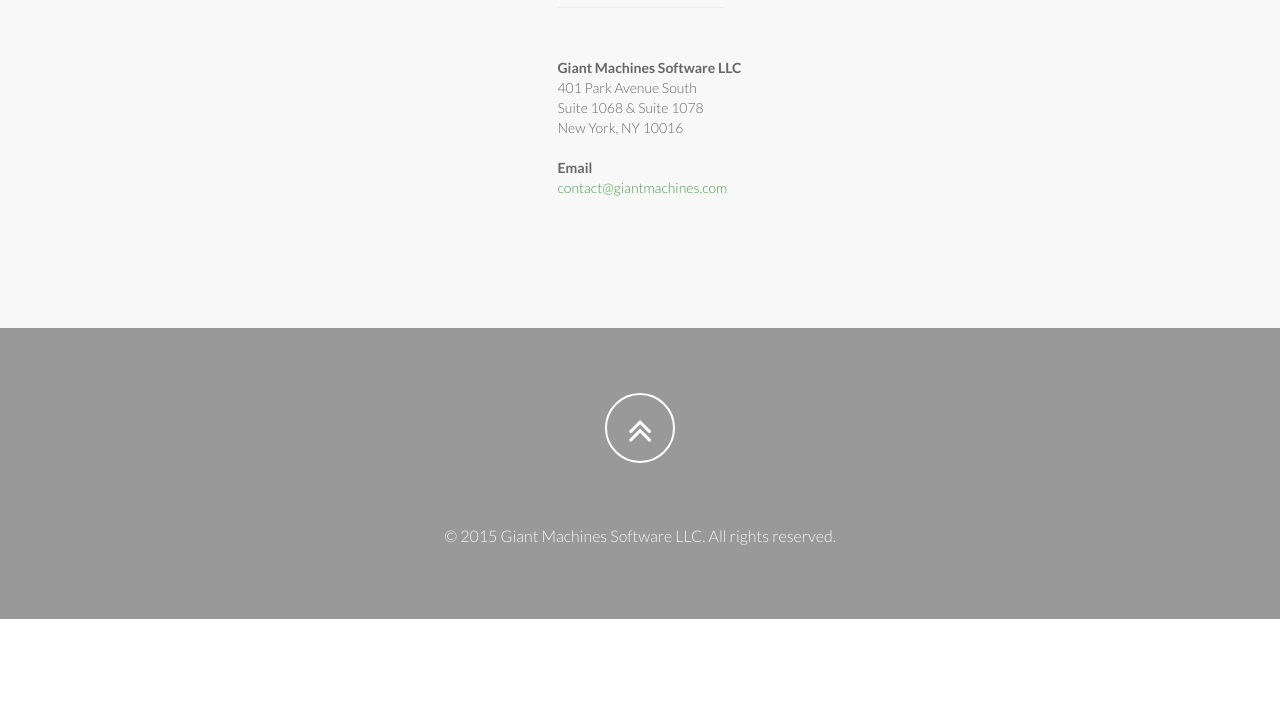
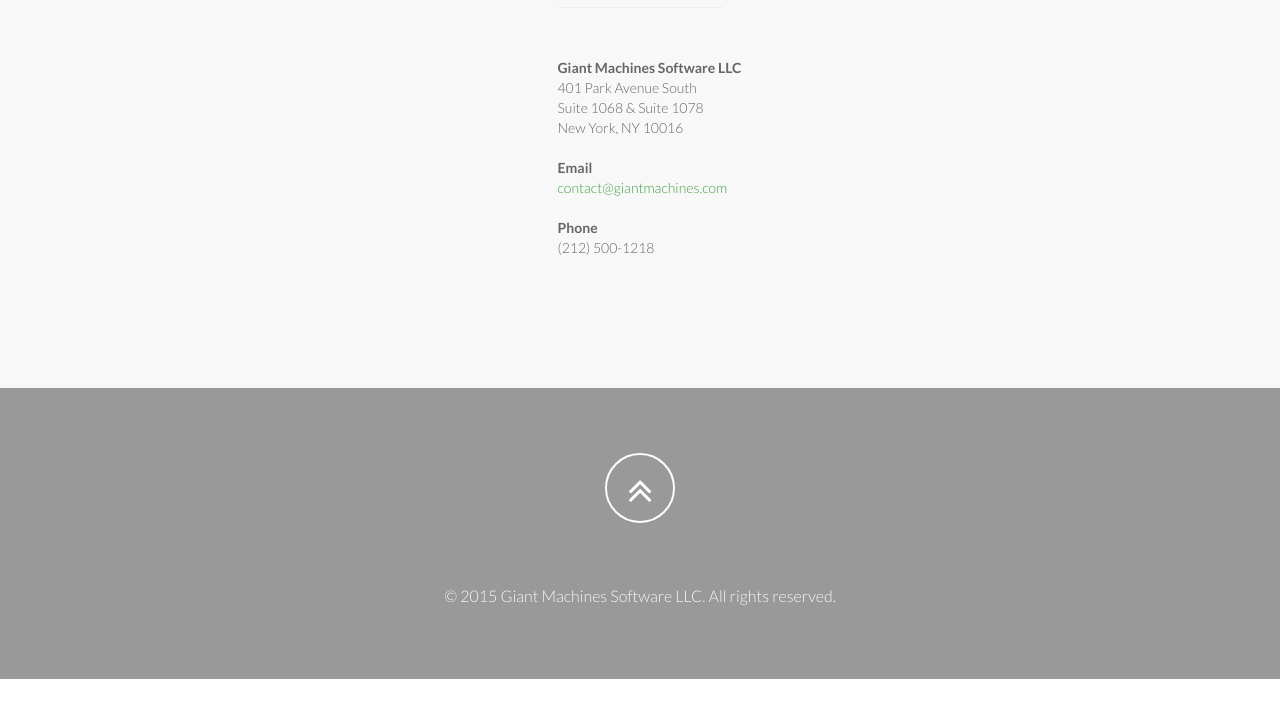
Before and after one commit to aberels/giantmachines.github.io, a plain HTML site: page index.html in a window 1280 px wide. Shown: the part 3244-3962 px from the top of the page. Drawn offline with Linux system fonts and the light colour scheme.

Commit message:
adding in fixes

```diff
--- a/index.html
+++ b/index.html
@@ -635,6 +635,17 @@
 
             </address>
 
+            <address>
+              <strong>
+                Phone
+              </strong>
+              <br>
+              &#40;&#50;&#49;&#50;&#41; &#53;&#48;&#48;&#45;&#49;&#50;&#49;&#56;
+
+
+
+            </address>
+
             <!--
 <address>
 <strong>
```
